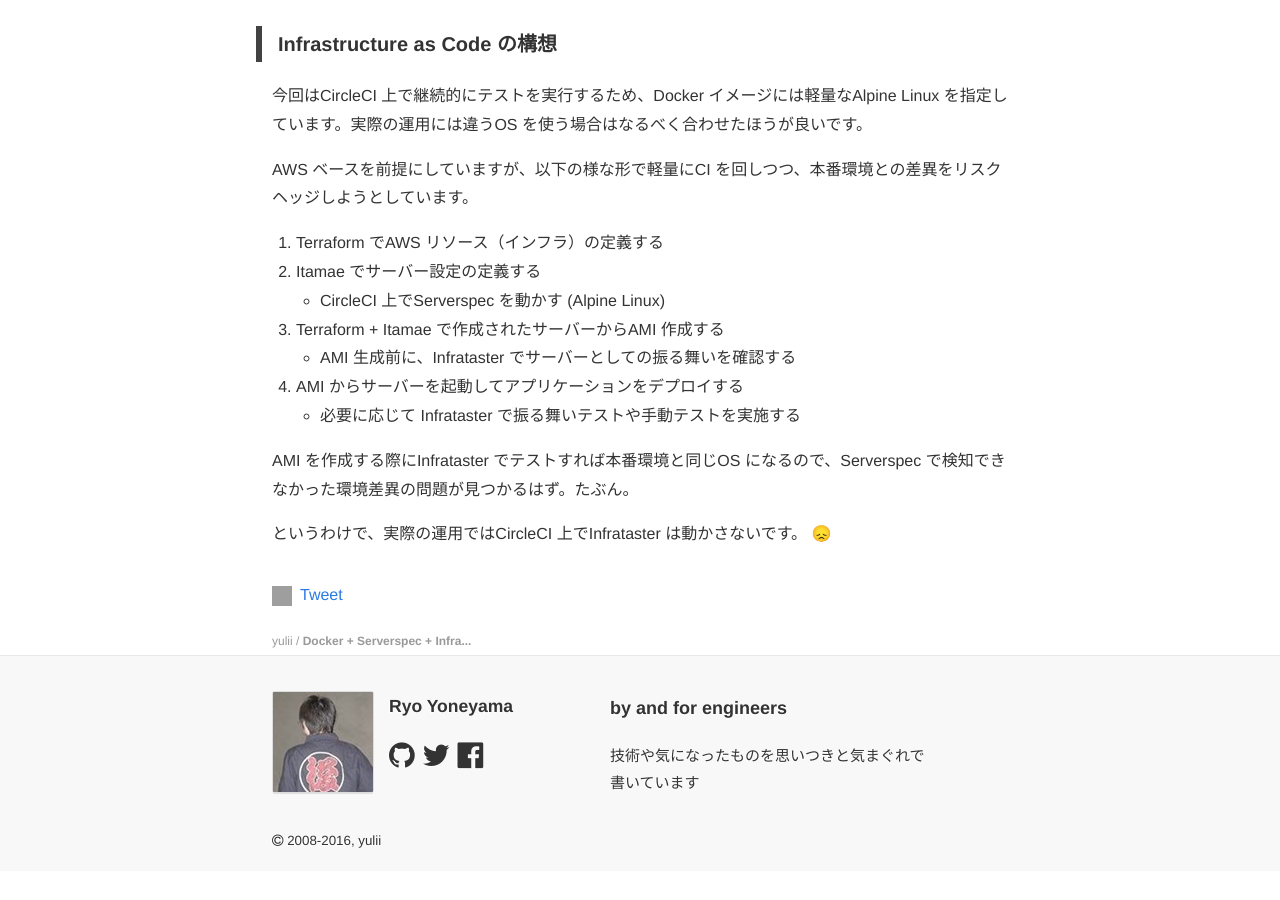
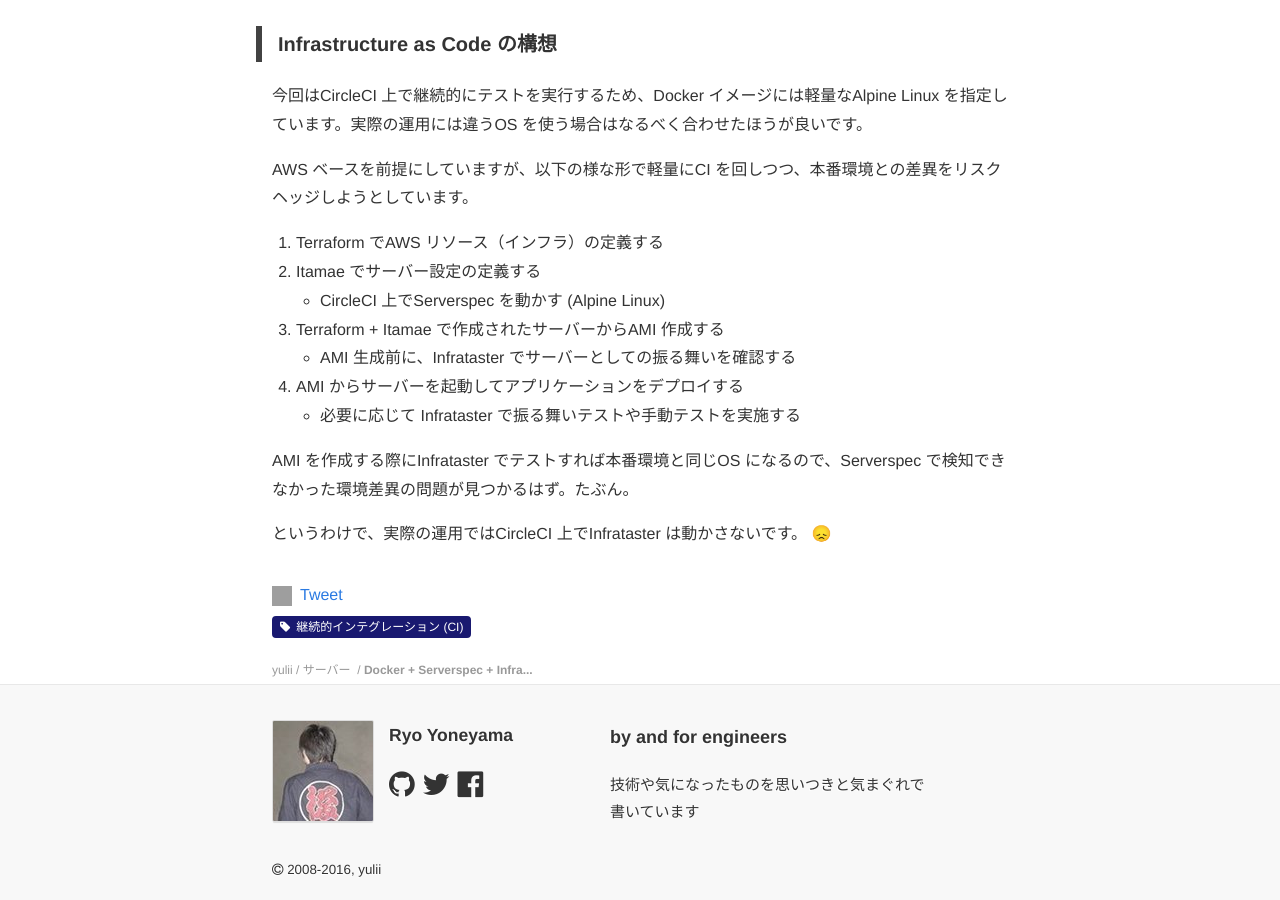
Before and after one commit to yulii/yulii.github.io, a Jekyll site: the page built from _posts/2016/2016-06-08-infrastructure-testing.md, in a window 1280 px wide and 900 px high, scrolled down 7005 px. Built offline with Jekyll 4.4.1, drawn with Linux system fonts in a browser that asks for light colours; nearby versions of some CDN libraries; emoji names are drawn with the system emoji font; comment, search, counter and statistics services are not loaded; before the commit the page ends 7876 px from its top, so only the background shows below that; grey boxes are pictures that could not be loaded.

```diff
--- a/_posts/2016/2016-06-08-infrastructure-testing.md
+++ b/_posts/2016/2016-06-08-infrastructure-testing.md
@@ -2,6 +2,8 @@
 layout: post
 title:  "Docker + Serverspec + Infrataster を使ってCircleCI 上でインフラのテストを実行する"
 date:   2016-06-08 20:43:06 UTC+9
+category: server
+tags: ci
 ---
 
 ## TL;DR
```
